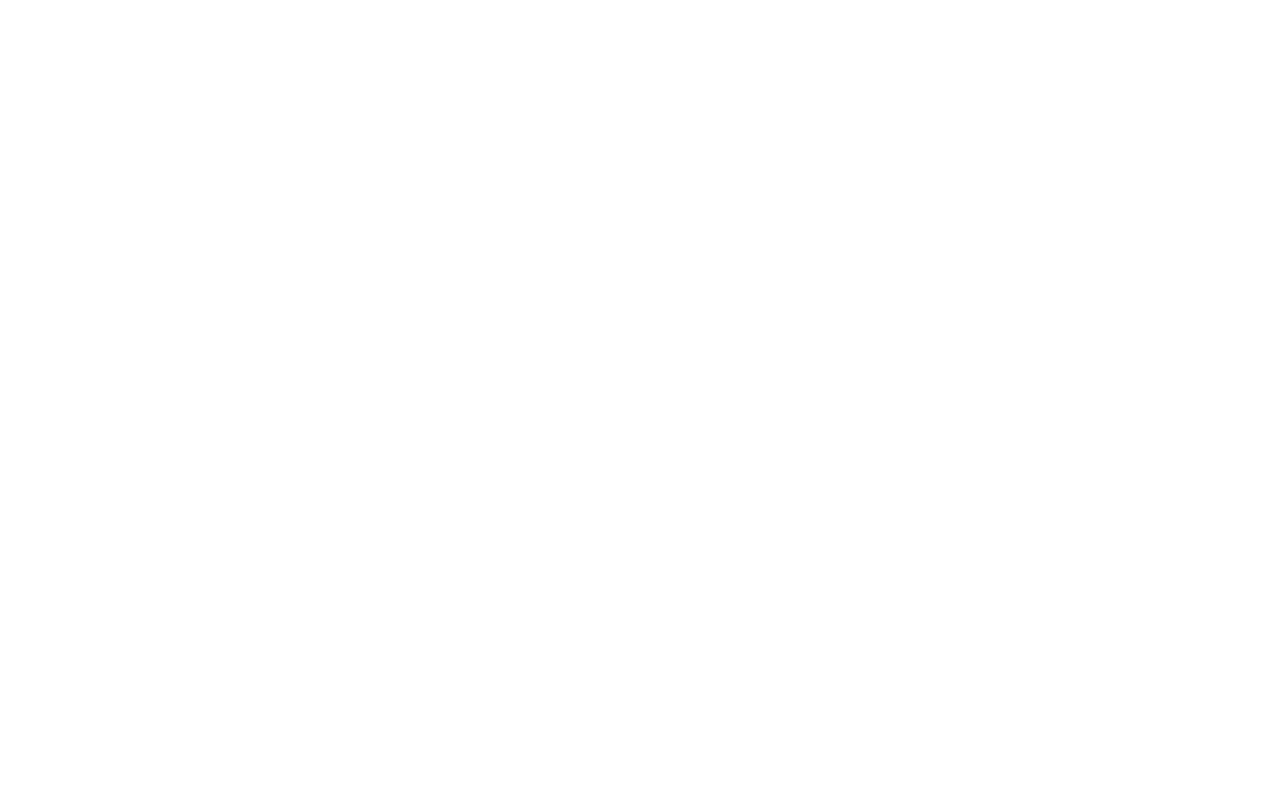
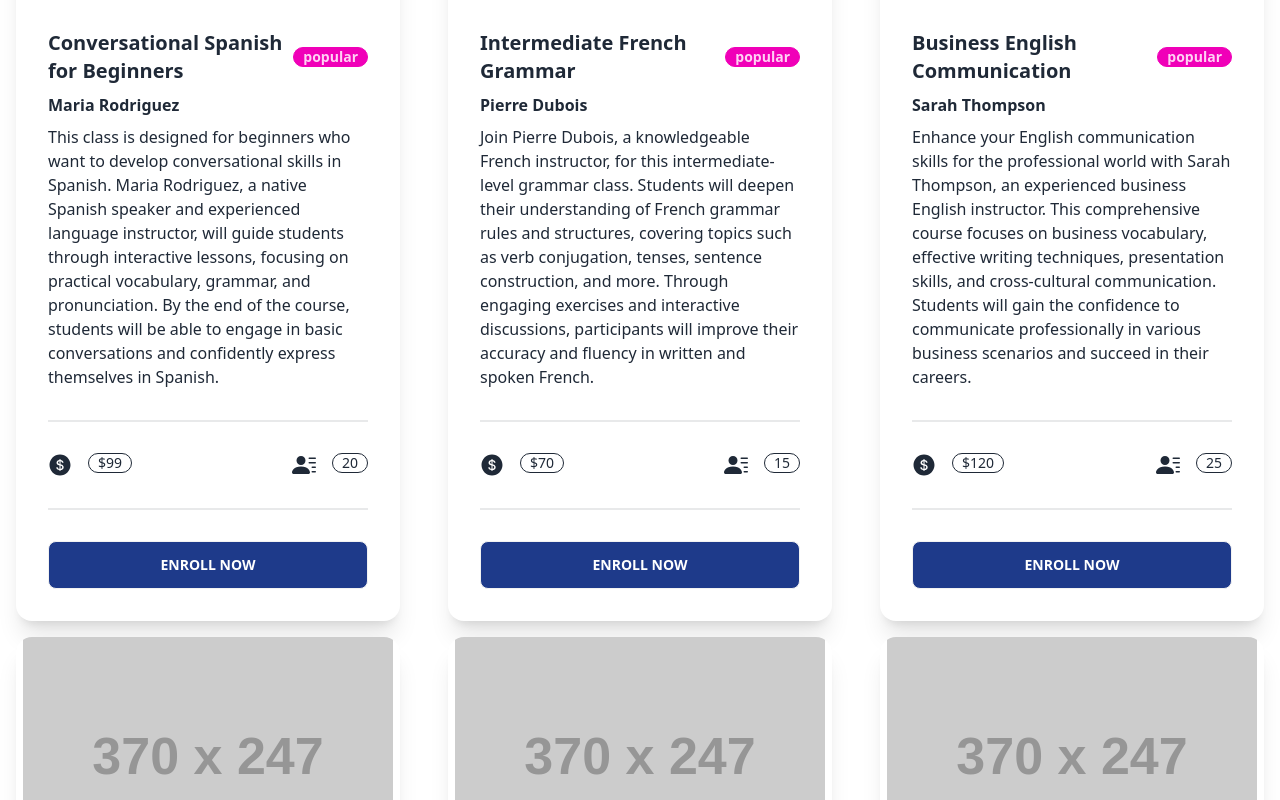
Before and after one commit to tirahman105/online-language-school-client, a React (Vite) app: page / in a window 1280 px wide. Shown: the part 960-1760 px from the top of the page. Before the commit the page ends 958 px from the top, so only its background shows below. Built offline with nearby package versions, Linux system fonts and the light colour scheme.

Commit message:
popular classes added from public folder

```diff
--- a/package.json
+++ b/package.json
@@ -15,6 +15,7 @@
     "match-sorter": "^6.3.1",
     "react": "^18.2.0",
     "react-dom": "^18.2.0",
+    "react-icons": "^4.9.0",
     "react-responsive-carousel": "^3.2.23",
     "react-router-dom": "^6.11.2",
     "sort-by": "^1.2.0"
--- /dev/null
+++ b/public/classes.json
@@ -0,0 +1,62 @@
+[
+    {
+        "_id": "1",
+        "image": "https://example.com/english-for-academic-purposes.jpg",
+        "name": "Conversational Spanish for Beginners",
+        "instructor": "Maria Rodriguez",
+        "price": 99,
+        "details": "This class is designed for beginners who want to develop conversational skills in Spanish. Maria Rodriguez, a native Spanish speaker and experienced language instructor, will guide students through interactive lessons, focusing on practical vocabulary, grammar, and pronunciation. By the end of the course, students will be able to engage in basic conversations and confidently express themselves in Spanish.",
+        "seats": 20,
+        "category": "popular"
+      },
+      {
+        "_id": "2",
+        "image": "https://example.com/english-for-academic-purposes.jpg",
+        "name": "Intermediate French Grammar",
+        "instructor": "Pierre Dubois",
+        "price": 70,
+        "details": "Join Pierre Dubois, a knowledgeable French instructor, for this intermediate-level grammar class. Students will deepen their understanding of French grammar rules and structures, covering topics such as verb conjugation, tenses, sentence construction, and more. Through engaging exercises and interactive discussions, participants will improve their accuracy and fluency in written and spoken French.",
+        "seats": 15,
+        "category": "popular"
+      },
+      {
+        "_id": "3",
+        "image": "https://example.com/english-for-academic-purposes.jpg",
+        "name": "Business English Communication",
+        "instructor": "Sarah Thompson",
+        "price": 120,
+        "details": "Enhance your English communication skills for the professional world with Sarah Thompson, an experienced business English instructor. This comprehensive course focuses on business vocabulary, effective writing techniques, presentation skills, and cross-cultural communication. Students will gain the confidence to communicate professionally in various business scenarios and succeed in their careers.",
+        "seats": 25,
+        "category": "popular"
+      },
+      {
+        "_id": "4",
+        "image": "https://example.com/english-for-academic-purposes.jpg",
+        "name": "Japanese for Travelers",
+        "instructor": "Hiroshi Tanaka",
+        "price": 59,
+        "details": "Planning a trip to Japan? Join Hiroshi Tanaka, a native Japanese speaker and travel enthusiast, in this short-term course designed for beginners. Learn essential Japanese phrases, basic conversational skills, and cultural insights that will enhance your travel experience. From ordering food to asking for directions, this course will equip you with the language skills needed for a memorable trip to Japan.",
+        "seats": 18,
+        "category": "popular"
+      },
+      {
+        "_id": "5",
+        "image": "https://example.com/english-for-academic-purposes.jpg",
+        "name": "German Pronunciation Masterclass",
+        "instructor": "Anna Müller",
+        "price": 69,
+        "details": "Perfect your German pronunciation with Anna Müller, a dedicated German language instructor. In this specialized class, you will learn the intricacies of German sounds, intonation patterns, and phonetics. Through practice exercises, audio recordings, and individual feedback, you will develop clear and authentic German pronunciation, helping you communicate more effectively with native speakers.",
+        "seats": 12,
+        "category": "popular"
+      },
+      {
+        "_id": "6",
+        "image": "https://example.com/english-for-academic-purposes.jpg",
+        "name": "Introduction to Mandarin Chinese Calligraphy",
+        "instructor": "Li Wei",
+        "price": 30,
+        "details": "Explore the art of Mandarin Chinese calligraphy with Li Wei, an accomplished calligrapher and language instructor. This class introduces the fundamental brushstrokes, techniques, and aesthetics of Chinese calligraphy. Students will learn to write basic characters while appreciating the cultural significance of this ancient art form. The course fee includes a calligraphy brush set and practice materials mailed to your address.",
+        "seats": 10,
+        "category": "popular"
+      }
+  ]
--- a/src/Pages/Home/PopularClasses/PopularClasses.jsx
+++ b/src/Pages/Home/PopularClasses/PopularClasses.jsx
@@ -1,12 +1,31 @@
+import { useEffect, useState } from "react";
 import SectionTitle from "../../../Components/SectionTitle/SectionTitle";
+import SingleClass from "../../Shared/SingleClass/SingleClass";
 
 const PopularClasses = () => {
+  const [classes, setClasses] = useState([]);
+  useEffect(() => {
+      fetch('classes.json')
+      .then(res => res.json())
+      .then(data => {
+          const popularClasses = data.filter(singleClass => singleClass.category === 'popular');
+       setClasses(popularClasses)} )
+  },[])
+
   return (
     <section>
       <SectionTitle
         subHeading={"Discover Our Popular English Courses for Every Skill Level"}
         heading={"Popular Classes"}
       ></SectionTitle>
+       <div className="grid md:grid-cols-3 gap-4">
+                {
+                    classes.map(singleClass=> <SingleClass
+                    key={singleClass._id}
+                    singleClass= {singleClass}>
+                    </SingleClass>)
+                }
+             </div>
     </section>
   );
 };
--- /dev/null
+++ b/src/Pages/Shared/SingleClass/SingleClass.jsx
@@ -0,0 +1,50 @@
+import { BsFillPersonLinesFill } from "react-icons/bs";
+import { AiFillDollarCircle } from "react-icons/ai";
+const SingleClass = ({singleClass}) => {
+
+
+    const {name, image, seats, instructor, price, details, category} = singleClass;
+    return (
+        // <div className="flex space-x-2">
+        //     <img style={{borderRadius: '0 200px 200px 200px'}} className="w-[100px]" src="https://placehold.co/370x247" alt="" />
+        //     <div>
+        //         <h3 className="uppercase">{name}----------</h3>
+        //         <h2 className="text-2xl font-bold"> {instructor} </h2>
+        //         <p>{details}</p>
+        //     </div>
+        //     <p className="text-yellow-500">${price}</p>
+        //     <p className="text-yellow-500">${seats}</p>
+        // </div>
+
+        <div className="card w-96 bg-base-100 shadow-xl mx-auto">
+  <figure><img src="https://placehold.co/370x247" alt="Shoes" /></figure>
+  <div className="card-body">
+    <h2 className="card-title">
+      {name}
+      <div className="badge badge-secondary">{category}</div>
+    </h2>
+    <p className="font-semibold">{instructor}</p>
+    <p>{details}</p>
+
+    <div className="divider"></div>
+    <div className="card-actions justify-between">
+
+        <div className="flex">
+        <AiFillDollarCircle className="text-2xl"></AiFillDollarCircle>
+      <div className="badge badge-outline ms-4">${price}</div>
+        </div>
+
+      <div className="flex">
+      <BsFillPersonLinesFill className="text-2xl"></BsFillPersonLinesFill>
+      <div className="badge badge-outline ms-4">  {seats}</div>
+      </div>
+    </div>
+    <div className="divider"></div>
+    <button className="btn bg-blue-900 text-white hover:bg-blue-500 ">Enroll now</button>
+  </div>
+</div>
+    );
+};
+
+
+export default SingleClass;
```
Also changed, not shown: 1 other file (tests, documents, lock files or other folders).
